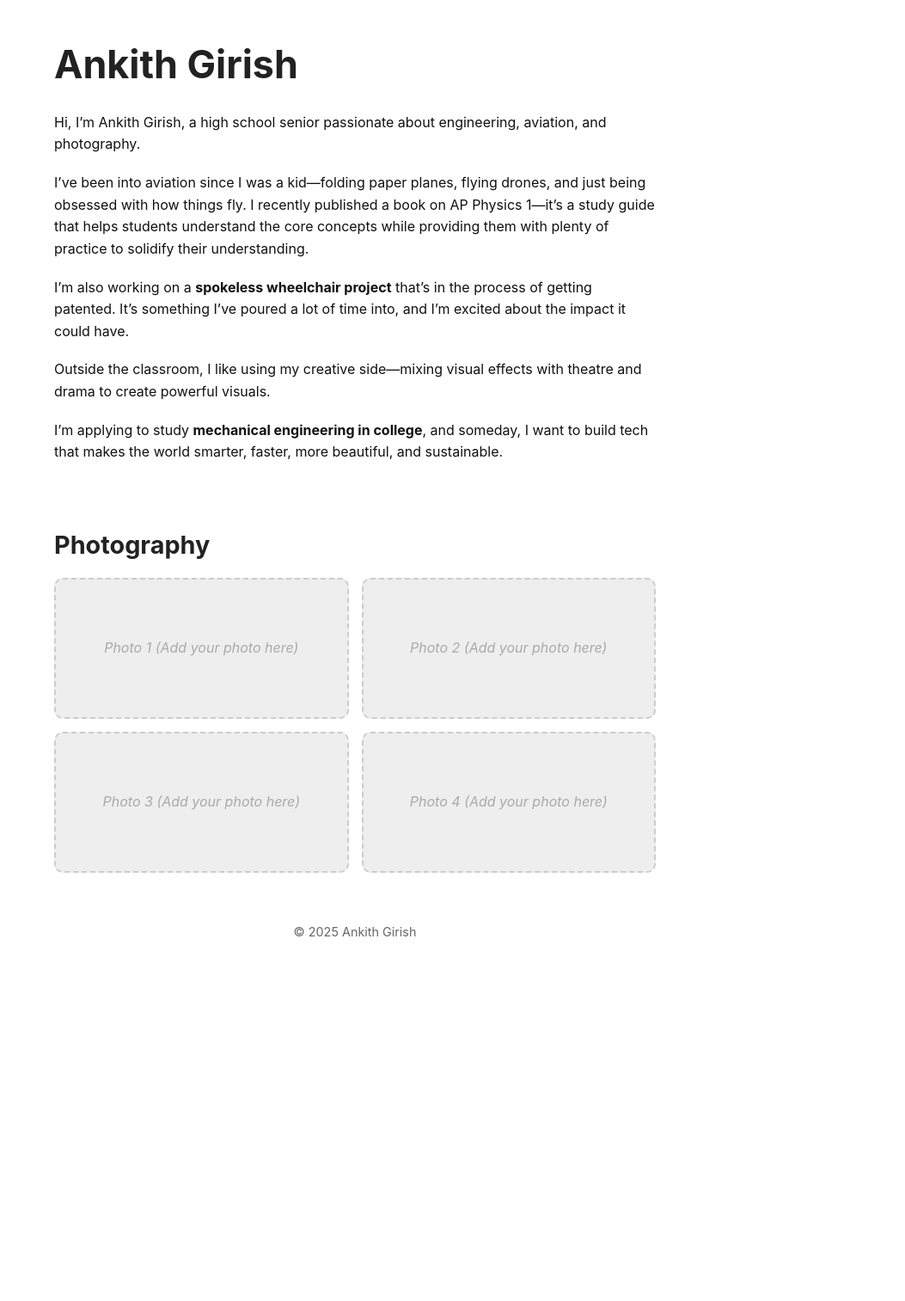
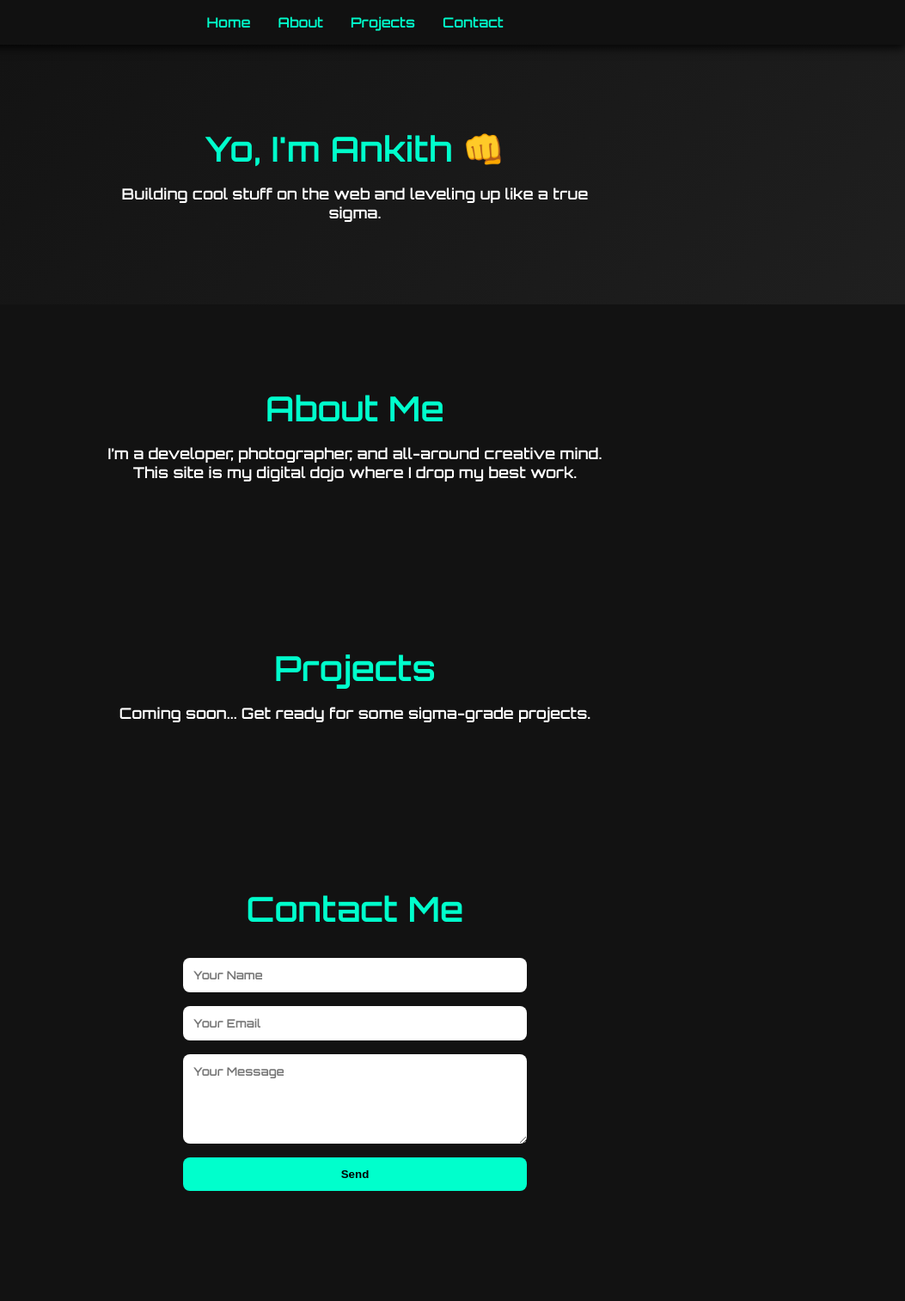
Before and after one commit to AnkithGirish/ankithgirish.github.io, a plain HTML site: page index.html in a window 1280 px wide. Shown: the whole page at 86% size, without its empty margins (227-1280 px from the left). Before the commit the page ends 1135 px from the top, so only its background shows below. Drawn offline with Linux system fonts and the light colour scheme.

Commit message:
Update index.html

```diff
--- a/index.html
+++ b/index.html
@@ -2,108 +2,140 @@
 <html lang="en">
 <head>
   <meta charset="UTF-8" />
-  <meta name="viewport" content="width=device-width, initial-scale=1" />
+  <meta name="viewport" content="width=device-width, initial-scale=1.0" />
   <title>Ankith Girish | Portfolio</title>
+  <link rel="stylesheet" href="style.css" />
+  <link href="https://fonts.googleapis.com/css2?family=Orbitron:wght@600&display=swap" rel="stylesheet">
   <style>
+    * {
+      margin: 0;
+      padding: 0;
+      box-sizing: border-box;
+    }
+
     body {
-      font-family: -apple-system, BlinkMacSystemFont, 'Segoe UI', Roboto, Oxygen,
-        Ubuntu, Cantarell, 'Open Sans', 'Helvetica Neue', sans-serif;
-      max-width: 700px;
-      margin: 40px auto;
-      padding: 0 20px;
-      color: #111;
-      background: #fff;
-      line-height: 1.6;
+      font-family: 'Orbitron', sans-serif;
+      background: #0a0a0a;
+      color: #ffffff;
     }
+
+    nav {
+      background: #111;
+      padding: 1rem 2rem;
+      display: flex;
+      justify-content: center;
+      box-shadow: 0 4px 10px rgba(0, 0, 0, 0.8);
+      position: sticky;
+      top: 0;
+      z-index: 1000;
+    }
+
+    nav ul {
+      display: flex;
+      gap: 2rem;
+      list-style: none;
+    }
+
+    nav a {
+      color: #00ffcc;
+      text-decoration: none;
+      font-weight: bold;
+      transition: 0.3s;
+    }
+
+    nav a:hover {
+      color: #fff;
+    }
+
+    section {
+      padding: 6rem 2rem;
+      text-align: center;
+    }
+
+    #home {
+      background: linear-gradient(135deg, #111, #1f1f1f);
+    }
+
+    #about, #projects, #contact {
+      background: #121212;
+    }
+
     h1, h2 {
-      font-weight: 700;
-      color: #222;
+      font-size: 2.5rem;
+      margin-bottom: 1rem;
+      color: #00ffcc;
     }
-    h1 {
-      font-size: 2.8rem;
-      margin-bottom: 0.4em;
+
+    p {
+      font-size: 1.1rem;
+      max-width: 600px;
+      margin: 0 auto;
     }
-    h2 {
-      font-size: 1.8rem;
-      margin-top: 2.5em;
-      margin-bottom: 0.5em;
+
+    form {
+      display: flex;
+      flex-direction: column;
+      gap: 1rem;
+      max-width: 400px;
+      margin: 2rem auto;
     }
-    p {
-      margin-bottom: 1.2em;
+
+    input, textarea {
+      padding: 0.75rem;
+      border: none;
+      border-radius: 8px;
+      font-family: inherit;
     }
-    .bold {
-      font-weight: 700;
+
+    button {
+      padding: 0.75rem;
+      background: #00ffcc;
+      border: none;
+      color: #000;
+      font-weight: bold;
+      cursor: pointer;
+      border-radius: 8px;
+      transition: background 0.3s;
     }
-    .photo-grid {
-      display: grid;
-      grid-template-columns: repeat(auto-fit, minmax(250px, 1fr));
-      gap: 15px;
-      margin-top: 10px;
-    }
-    .photo-placeholder {
-      background: #eee;
-      border: 2px dashed #ccc;
-      border-radius: 10px;
-      height: 160px;
-      display: flex;
-      align-items: center;
-      justify-content: center;
-      color: #aaa;
-      font-style: italic;
-      font-size: 1rem;
-    }
-    a {
-      color: #0077cc;
-      text-decoration: none;
-    }
-    a:hover {
-      text-decoration: underline;
-    }
-    footer {
-      margin-top: 4em;
-      font-size: 0.9rem;
-      color: #666;
-      text-align: center;
+
+    button:hover {
+      background: #00c6a0;
     }
   </style>
 </head>
 <body>
-  <header>
-    <h1>Ankith Girish</h1>
-  </header>
+  <nav>
+    <ul>
+      <li><a href="#home">Home</a></li>
+      <li><a href="#about">About</a></li>
+      <li><a href="#projects">Projects</a></li>
+      <li><a href="#contact">Contact</a></li>
+    </ul>
+  </nav>
 
-  <section>
-    <p>
-      Hi, I’m Ankith Girish, a high school senior passionate about engineering, aviation, and photography.
-    </p>
-    <p>
-      I’ve been into aviation since I was a kid—folding paper planes, flying drones, and just being obsessed with how things fly. I recently published a book on AP Physics 1—it’s a study guide that helps students understand the core concepts while providing them with plenty of practice to solidify their understanding.
-    </p>
-    <p>
-      I’m also working on a <span class="bold">spokeless wheelchair project</span> that’s in the process of getting patented. It’s something I’ve poured a lot of time into, and I’m excited about the impact it could have.
-    </p>
-    <p>
-      Outside the classroom, I like using my creative side—mixing visual effects with theatre and drama to create powerful visuals.
-    </p>
-    <p>
-      I’m applying to study <span class="bold">mechanical engineering in college</span>, and someday, I want to build tech that makes the world smarter, faster, more beautiful, and sustainable.
-    </p>
+  <section id="home">
+    <h1>Yo, I'm Ankith 👊</h1>
+    <p>Building cool stuff on the web and leveling up like a true sigma.</p>
   </section>
 
-  <section>
-    <h2>Photography</h2>
-    <div class="photo-grid">
-      <div class="photo-placeholder">Photo 1 (Add your photo here)</div>
-      <div class="photo-placeholder">Photo 2 (Add your photo here)</div>
-      <div class="photo-placeholder">Photo 3 (Add your photo here)</div>
-      <div class="photo-placeholder">Photo 4 (Add your photo here)</div>
-    </div>
+  <section id="about">
+    <h2>About Me</h2>
+    <p>I’m a developer, photographer, and all-around creative mind. This site is my digital dojo where I drop my best work.</p>
   </section>
 
+  <section id="projects">
+    <h2>Projects</h2>
+    <p>Coming soon... Get ready for some sigma-grade projects.</p>
+  </section>
 
-
-  <footer>
-    <p>© 2025 Ankith Girish</p>
-  </footer>
+  <section id="contact">
+    <h2>Contact Me</h2>
+    <form>
+      <input type="text" placeholder="Your Name" required>
+      <input type="email" placeholder="Your Email" required>
+      <textarea rows="5" placeholder="Your Message" required></textarea>
+      <button type="submit">Send</button>
+    </form>
+  </section>
 </body>
 </html>
```
